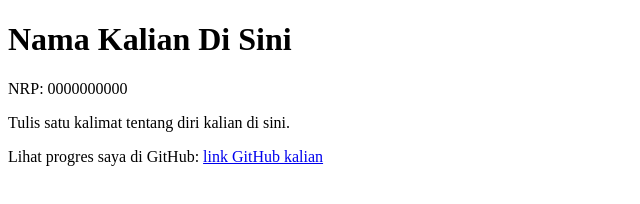
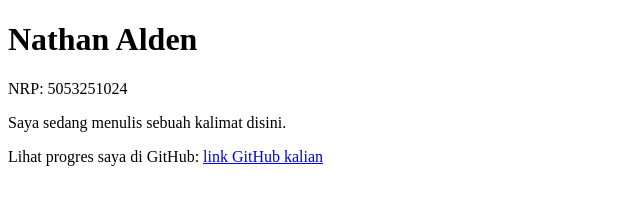
Before and after one commit to webdev-if-its/pweb-5053251024, a website: page m00/index.html in a window 1280 px wide. Shown: the whole page, without its empty margins (0-640 px from the left). Drawn offline with Linux system fonts and the light colour scheme.

Commit message:
MateriPweb1

```diff
--- a/m00/index.html
+++ b/m00/index.html
@@ -3,14 +3,14 @@
 <head>
   <meta charset="utf-8">
   <meta name="viewport" content="width=device-width, initial-scale=1">
-  <title>Untitled</title>
+  <title>Kartu Perkenalan Attel</title>
 </head>
 <body>
 
-  <h1 id="nama">Nama Kalian Di Sini</h1>
-  <p id="nrp">NRP: 0000000000</p>
-  <p id="bio">Tulis satu kalimat tentang diri kalian di sini.</p>
-  <p>Lihat progres saya di GitHub: <a id="github" href="#">link GitHub kalian</a></p>
+  <h1 id="nama">Nathan Alden</h1>
+  <p id="nrp">NRP: 5053251024</p>
+  <p id="bio">Saya sedang menulis sebuah kalimat disini.</p>
+  <p>Lihat progres saya di GitHub: <a id="https://github" href="github.com/attelarten">link GitHub kalian</a></p>
 
 </body>
 </html>
```
